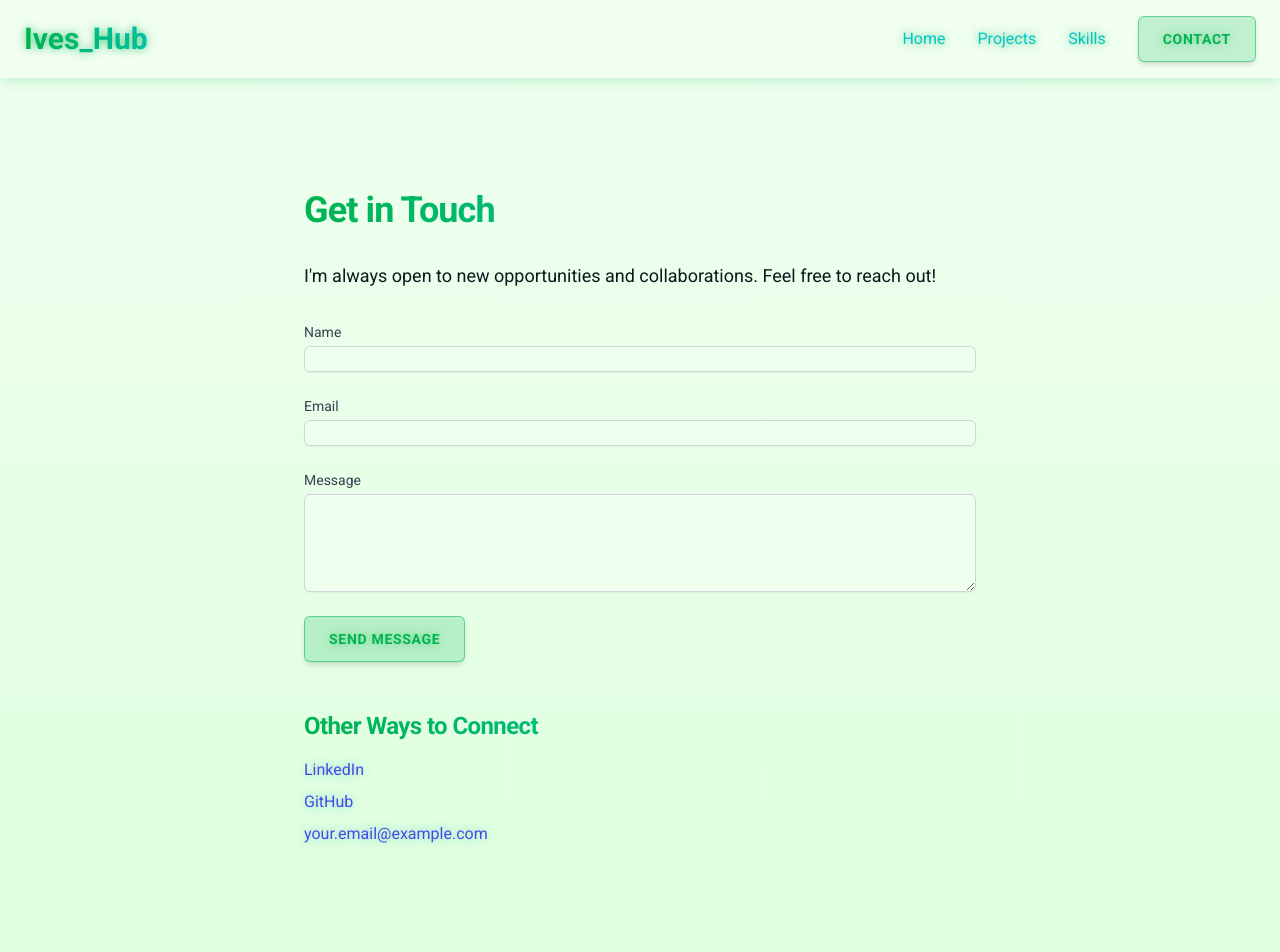
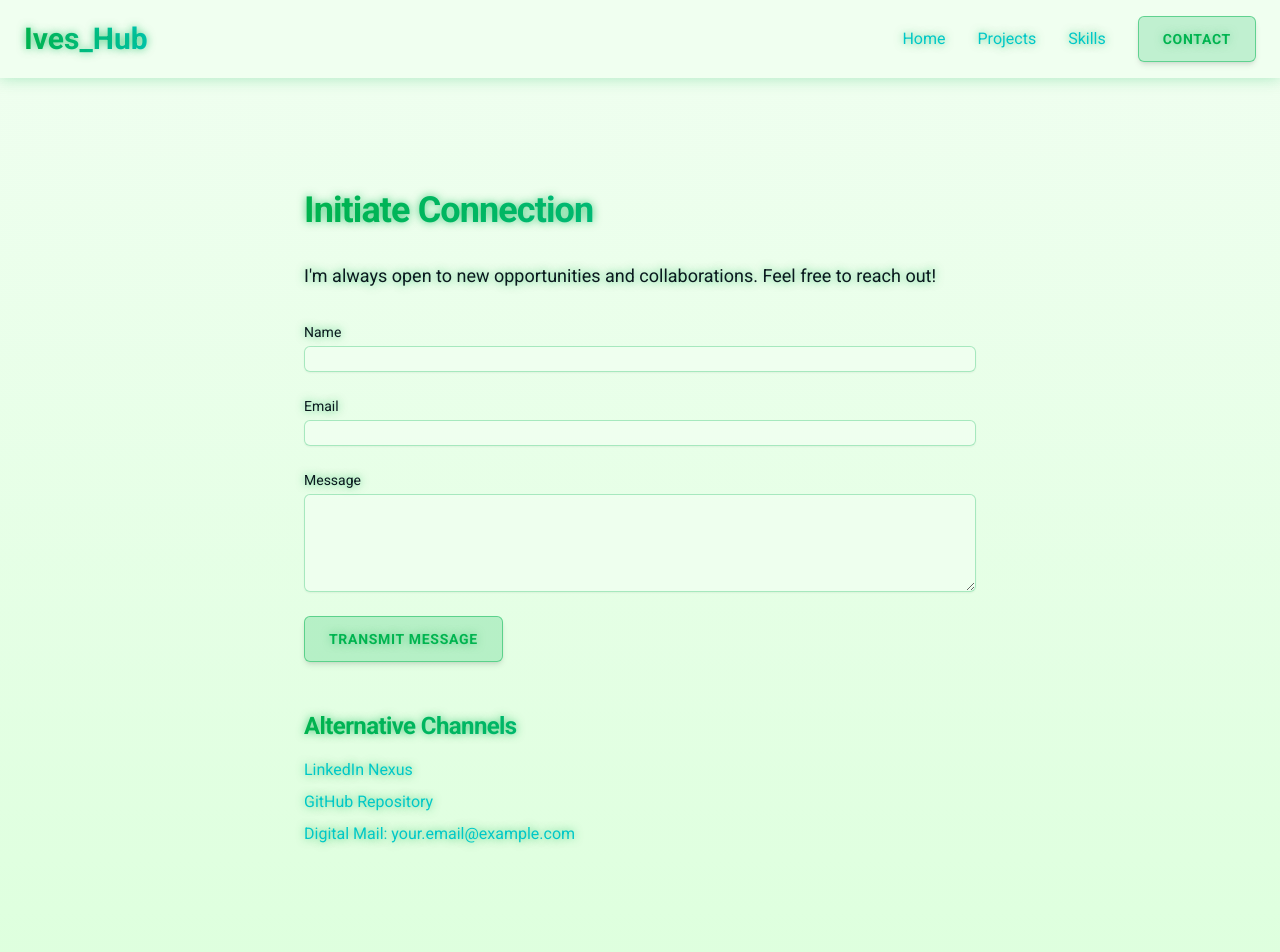
Before and after one commit to hexzeus/store, a Next.js app: page /contact in a window 1280 px wide. Shown: the top 952 px of the page. Built offline with nearby package versions, Linux system fonts and the light colour scheme.

Commit message:
Update application

```diff
--- a/src/app/contact/page.tsx
+++ b/src/app/contact/page.tsx
@@ -3,49 +3,49 @@ import React from 'react';
 export default function Contact() {
     return (
         <div className="max-w-2xl mx-auto py-16">
-            <h1 className="text-4xl font-bold mb-8 gradient-text">Get in Touch</h1>
+            <h1 className="text-4xl font-bold mb-8 gradient-text matrix-glow">Initiate Connection</h1>
 
-            <p className="mb-8 text-lg">
-                I'm always open to new opportunities and collaborations. Feel free to reach out!
+            <p className="mb-8 text-lg matrix-glow">
+                I&apos;m always open to new opportunities and collaborations. Feel free to reach out!
             </p>
 
             <form className="space-y-6">
                 <div>
-                    <label htmlFor="name" className="block text-sm font-medium text-gray-700 dark:text-gray-300">Name</label>
-                    <input type="text" id="name" name="name" className="mt-1 block w-full rounded-md border-gray-300 shadow-sm focus:border-indigo-500 focus:ring-indigo-500" />
+                    <label htmlFor="name" className="block text-sm font-medium matrix-glow">Name</label>
+                    <input type="text" id="name" name="name" className="mt-1 block w-full rounded-md border-[rgba(var(--primary-color),0.3)] bg-[rgba(var(--background-start-rgb),0.8)] shadow-sm focus:border-[rgba(var(--primary-color),1)] focus:ring focus:ring-[rgba(var(--primary-color),0.3)] focus:ring-opacity-50" />
                 </div>
 
                 <div>
-                    <label htmlFor="email" className="block text-sm font-medium text-gray-700 dark:text-gray-300">Email</label>
-                    <input type="email" id="email" name="email" className="mt-1 block w-full rounded-md border-gray-300 shadow-sm focus:border-indigo-500 focus:ring-indigo-500" />
+                    <label htmlFor="email" className="block text-sm font-medium matrix-glow">Email</label>
+                    <input type="email" id="email" name="email" className="mt-1 block w-full rounded-md border-[rgba(var(--primary-color),0.3)] bg-[rgba(var(--background-start-rgb),0.8)] shadow-sm focus:border-[rgba(var(--primary-color),1)] focus:ring focus:ring-[rgba(var(--primary-color),0.3)] focus:ring-opacity-50" />
                 </div>
 
                 <div>
-                    <label htmlFor="message" className="block text-sm font-medium text-gray-700 dark:text-gray-300">Message</label>
-                    <textarea id="message" name="message" rows={4} className="mt-1 block w-full rounded-md border-gray-300 shadow-sm focus:border-indigo-500 focus:ring-indigo-500"></textarea>
+                    <label htmlFor="message" className="block text-sm font-medium matrix-glow">Message</label>
+                    <textarea id="message" name="message" rows={4} className="mt-1 block w-full rounded-md border-[rgba(var(--primary-color),0.3)] bg-[rgba(var(--background-start-rgb),0.8)] shadow-sm focus:border-[rgba(var(--primary-color),1)] focus:ring focus:ring-[rgba(var(--primary-color),0.3)] focus:ring-opacity-50"></textarea>
                 </div>
 
                 <button type="submit" className="btn">
-                    Send Message
+                    Transmit Message
                 </button>
             </form>
 
             <div className="mt-12">
-                <h2 className="text-2xl font-semibold mb-4">Other Ways to Connect</h2>
+                <h2 className="text-2xl font-semibold mb-4 matrix-glow">Alternative Channels</h2>
                 <ul className="space-y-2">
                     <li>
-                        <a href="https://linkedin.com/in/yourprofile" target="_blank" rel="noopener noreferrer" className="text-indigo-600 hover:text-indigo-800 dark:text-indigo-400 dark:hover:text-indigo-300">
-                            LinkedIn
+                        <a href="https://linkedin.com/in/yourprofile" target="_blank" rel="noopener noreferrer" className="matrix-glow">
+                            LinkedIn Nexus
                         </a>
                     </li>
                     <li>
-                        <a href="https://github.com/yourusername" target="_blank" rel="noopener noreferrer" className="text-indigo-600 hover:text-indigo-800 dark:text-indigo-400 dark:hover:text-indigo-300">
-                            GitHub
+                        <a href="https://github.com/yourusername" target="_blank" rel="noopener noreferrer" className="matrix-glow">
+                            GitHub Repository
                         </a>
                     </li>
                     <li>
-                        <a href="mailto:your.email@example.com" className="text-indigo-600 hover:text-indigo-800 dark:text-indigo-400 dark:hover:text-indigo-300">
-                            your.email@example.com
+                        <a href="mailto:your.email@example.com" className="matrix-glow">
+                            Digital Mail: your.email@example.com
                         </a>
                     </li>
                 </ul>
--- a/src/app/page.tsx
+++ b/src/app/page.tsx
@@ -38,7 +38,7 @@ export default function Home() {
 
       <section className="text-center">
         <h2 className="mb-6">Ready to Innovate?</h2>
-        <p className="mb-8 text-xl matrix-glow">Let's collaborate and bring your digital vision to life.</p>
+        <p className="mb-8 text-xl matrix-glow">Let&apos;s collaborate and bring your digital vision to life.</p>
         <Link href="/contact" className="btn">Initiate Contact</Link>
       </section>
     </div>
--- a/src/app/projects/page.tsx
+++ b/src/app/projects/page.tsx
@@ -1,10 +1,62 @@
+import Image from 'next/image';
+
+const projects = [
+    {
+        title: "Quantum Nexus",
+        description: "A revolutionary blockchain-based social platform that redefines digital interactions.",
+        image: "/quantum-nexus.jpg",
+        technologies: ["React", "Solidity", "GraphQL", "Node.js"],
+    },
+    {
+        title: "NeoSynth",
+        description: "AI-powered music composition and visualization tool that transforms ideas into auditory experiences.",
+        image: "/neosynth.jpg",
+        technologies: ["TensorFlow.js", "Web Audio API", "Three.js", "Next.js"],
+    },
+    {
+        title: "CyberSecure",
+        description: "Advanced cybersecurity solution utilizing machine learning for real-time threat detection and prevention.",
+        image: "/cybersecure.jpg",
+        technologies: ["Python", "TensorFlow", "Kubernetes", "Elasticsearch"],
+    },
+];
+
 export default function Projects() {
     return (
         <div className="space-y-16">
-            <h1 className="text-5xl md:text-6xl font-extrabold mb-6 gradient-text">
-                Innovative Projects
-            </h1>
-            <p>Here you'll list your projects...</p>
+            <section className="text-center">
+                <h1 className="text-5xl md:text-6xl font-extrabold mb-6 gradient-text matrix-glow">
+                    Digital Innovations
+                </h1>
+                <p className="text-xl matrix-glow">
+                    Exploring the boundaries of technology to create impactful solutions.
+                </p>
+            </section>
+
+            <section className="grid grid-cols-1 md:grid-cols-2 lg:grid-cols-3 gap-8">
+                {projects.map((project, index) => (
+                    <div key={index} className="card matrix-box overflow-hidden">
+                        <Image
+                            src={project.image}
+                            alt={project.title}
+                            width={500}
+                            height={300}
+                            className="w-full h-48 object-cover"
+                        />
+                        <div className="p-6">
+                            <h3 className="text-2xl font-bold mb-2 matrix-glow">{project.title}</h3>
+                            <p className="mb-4 matrix-glow">{project.description}</p>
+                            <div className="flex flex-wrap gap-2">
+                                {project.technologies.map((tech, techIndex) => (
+                                    <span key={techIndex} className="bg-[rgba(var(--primary-color),0.2)] text-[rgba(var(--primary-color),1)] text-xs font-semibold px-2.5 py-0.5 rounded">
+                                        {tech}
+                                    </span>
+                                ))}
+                            </div>
+                        </div>
+                    </div>
+                ))}
+            </section>
         </div>
     );
 }
--- a/src/app/skills/page.tsx
+++ b/src/app/skills/page.tsx
@@ -1,10 +1,63 @@
+const skills = [
+    {
+        category: "Frontend Mastery",
+        items: ["React", "Next.js", "Vue.js", "Tailwind CSS", "TypeScript", "WebGL"],
+    },
+    {
+        category: "Backend Prowess",
+        items: ["Node.js", "Python", "GraphQL", "RESTful APIs", "Microservices", "Serverless"],
+    },
+    {
+        category: "Data Management",
+        items: ["MongoDB", "PostgreSQL", "Redis", "Elasticsearch", "Data Modeling", "ORM/ODM"],
+    },
+    {
+        category: "DevOps & Cloud",
+        items: ["Docker", "Kubernetes", "CI/CD", "AWS", "Azure", "GCP"],
+    },
+    {
+        category: "Emerging Technologies",
+        items: ["Machine Learning", "Blockchain", "IoT", "AR/VR", "Edge Computing", "Quantum Computing"],
+    },
+];
+
 export default function Skills() {
     return (
         <div className="space-y-16">
-            <h1 className="text-5xl md:text-6xl font-extrabold mb-6 gradient-text">
-                Technical Expertise
-            </h1>
-            <p>Here you'll list your skills...</p>
+            <section className="text-center">
+                <h1 className="text-5xl md:text-6xl font-extrabold mb-6 gradient-text matrix-glow">
+                    Technological Arsenal
+                </h1>
+                <p className="text-xl matrix-glow">
+                    Harnessing cutting-edge tools to architect the future of web development.
+                </p>
+            </section>
+
+            <section className="grid grid-cols-1 md:grid-cols-2 lg:grid-cols-3 gap-8">
+                {skills.map((skillSet, index) => (
+                    <div key={index} className="card matrix-box p-6">
+                        <h2 className="text-2xl font-bold mb-4 gradient-text matrix-glow">{skillSet.category}</h2>
+                        <ul className="space-y-2">
+                            {skillSet.items.map((skill, skillIndex) => (
+                                <li key={skillIndex} className="flex items-center matrix-glow">
+                                    <svg className="w-4 h-4 mr-2 text-[rgba(var(--primary-color),1)]" fill="currentColor" viewBox="0 0 20 20">
+                                        <path fillRule="evenodd" d="M16.707 5.293a1 1 0 010 1.414l-8 8a1 1 0 01-1.414 0l-4-4a1 1 0 011.414-1.414L8 12.586l7.293-7.293a1 1 0 011.414 0z" clipRule="evenodd" />
+                                    </svg>
+                                    {skill}
+                                </li>
+                            ))}
+                        </ul>
+                    </div>
+                ))}
+            </section>
+
+            <section className="text-center">
+                <h2 className="text-3xl font-bold mb-6 matrix-glow">Continuous Evolution</h2>
+                <p className="text-xl matrix-glow mb-8">
+                    In the ever-changing landscape of technology, I&apos;m committed to constant learning and adaptation.
+                </p>
+                <a href="/projects" className="btn">Explore My Innovations</a>
+            </section>
         </div>
     );
 }
```
